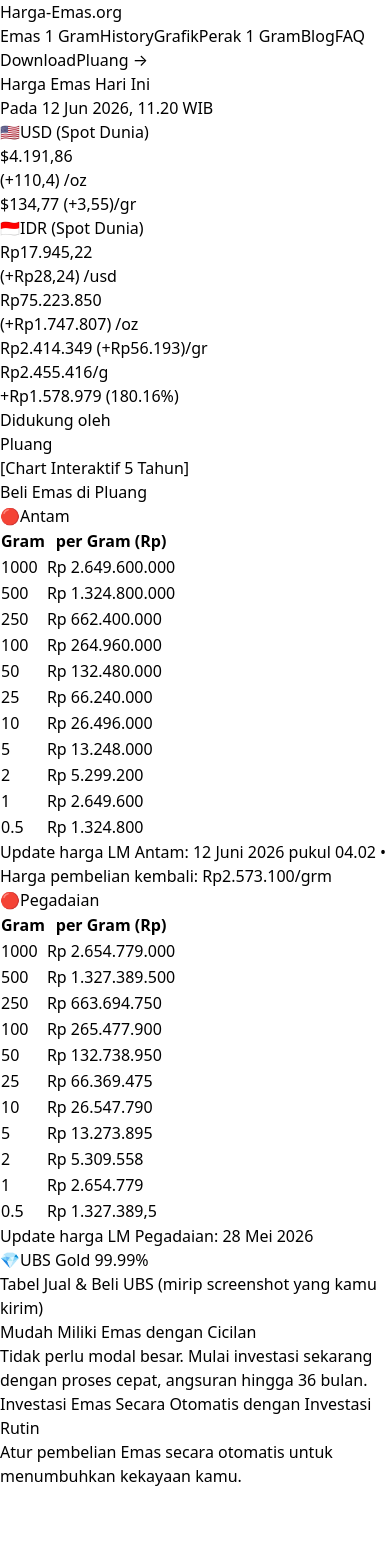
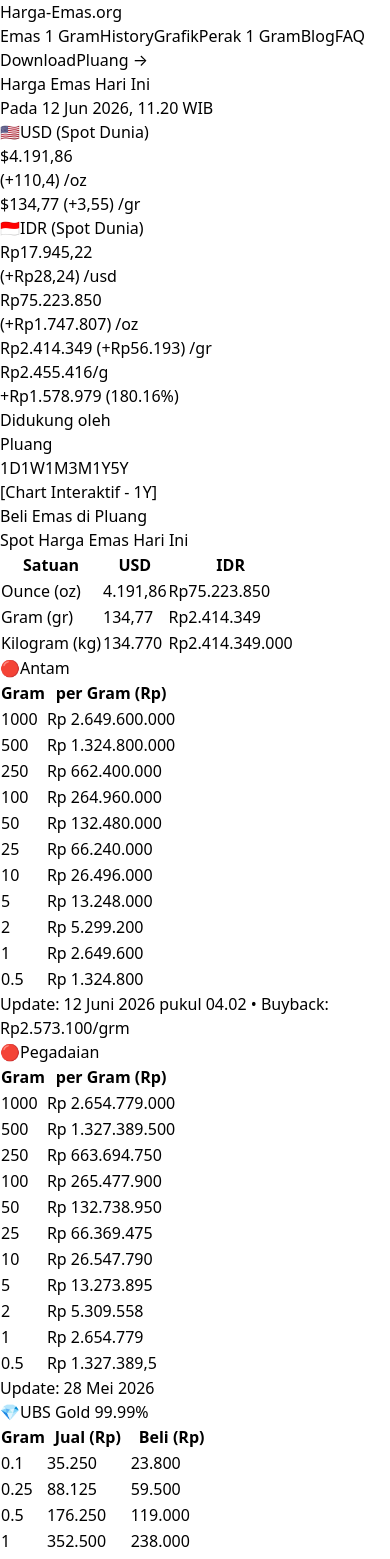
Before and after one commit to syuhadahanif13/harga-emas-modern, a Next.js app: page / in a window 390 px wide. Shown: the top 1559 px of the page. Before the commit the page ends 1488 px from the top, so only its background shows below. Built offline with nearby package versions, Linux system fonts and the light colour scheme.

Commit message:
Major UI improvement: Add interactive chart with time tabs, complete UBS table, full Spot Harga Emas table, better responsive navbar, and closer match to original harga-emas.org design

```diff
--- a/app/page.tsx
+++ b/app/page.tsx
@@ -1,28 +1,30 @@
 'use client';
 
-import React from 'react';
+import React, { useState } from 'react';
 
 export default function HargaEmasClone() {
+  const [timeframe, setTimeframe] = useState<'1D' | '1W' | '1M' | '3M' | '1Y' | '5Y'>('1Y');
+
   return (
     <div className="min-h-screen bg-white text-gray-900 font-sans">
       {/* Navbar */}
-      <nav className="border-b">
+      <nav className="border-b bg-white sticky top-0 z-50">
         <div className="max-w-7xl mx-auto px-6 flex items-center justify-between h-16">
           <div className="flex items-center gap-8">
             <div className="text-2xl font-bold text-[#3b2f1f]">Harga-Emas.org</div>
 
             <div className="hidden md:flex items-center gap-6 text-sm">
-              <a href="#" className="hover:text-amber-600">Emas 1 Gram</a>
-              <a href="#" className="hover:text-amber-600">History</a>
-              <a href="#" className="hover:text-amber-600">Grafik</a>
-              <a href="#" className="hover:text-amber-600">Perak 1 Gram</a>
-              <a href="#" className="hover:text-amber-600">Blog</a>
-              <a href="#" className="hover:text-amber-600">FAQ</a>
+              <a href="#" className="hover:text-amber-600 transition">Emas 1 Gram</a>
+              <a href="#" className="hover:text-amber-600 transition">History</a>
+              <a href="#" className="hover:text-amber-600 transition">Grafik</a>
+              <a href="#" className="hover:text-amber-600 transition">Perak 1 Gram</a>
+              <a href="#" className="hover:text-amber-600 transition">Blog</a>
+              <a href="#" className="hover:text-amber-600 transition">FAQ</a>
             </div>
           </div>
 
           <div className="flex items-center gap-3">
-            <button className="px-5 py-2 text-sm border border-gray-300 rounded-full hover:bg-gray-50">
+            <button className="hidden sm:block px-5 py-2 text-sm border border-gray-300 rounded-full hover:bg-gray-50 transition">
               Download
             </button>
             <a
@@ -43,24 +45,24 @@
           <p className="text-gray-500 mt-1">Pada 12 Jun 2026, 11.20 WIB</p>
         </div>
 
-        {/* USD & IDR Cards + Chart Area */}
+        {/* Main Price Section */}
         <div className="grid grid-cols-1 lg:grid-cols-3 gap-6 mb-10">
           {/* USD Card */}
           <div className="bg-[#fff8e7] border border-[#f4d9b0] rounded-2xl p-6">
             <div className="flex items-center gap-2 mb-2">
               <span>🇺🇸</span>
-              <span className="font-semibold text-lg">USD (Spot Dunia)</span>
+              <span className="font-semibold">USD (Spot Dunia)</span>
             </div>
             <div className="text-5xl font-bold tracking-tight">$4.191,86</div>
-            <div className="text-green-600 mt-1 text-lg">(+110,4) /oz</div>
-            <div className="mt-4 text-2xl">$134,77 <span className="text-base text-green-600">(+3,55)/gr</span></div>
+            <div className="text-green-600 mt-1">(+110,4) /oz</div>
+            <div className="mt-4 text-2xl">$134,77 <span className="text-base text-green-600">(+3,55) /gr</span></div>
           </div>
 
           {/* IDR Card */}
           <div className="bg-[#fff8e7] border border-[#f4d9b0] rounded-2xl p-6">
             <div className="flex items-center gap-2 mb-2">
               <span>🇮🇩</span>
-              <span className="font-semibold text-lg">IDR (Spot Dunia)</span>
+              <span className="font-semibold">IDR (Spot Dunia)</span>
             </div>
             <div className="text-3xl font-bold">Rp17.945,22</div>
             <div className="text-green-600">(+Rp28,24) /usd</div>
@@ -68,36 +70,84 @@
             <div className="mt-3">
               <div className="text-2xl font-bold">Rp75.223.850</div>
               <div className="text-green-600 text-sm">(+Rp1.747.807) /oz</div>
-              <div className="mt-1 text-xl">Rp2.414.349 <span className="text-green-600">(+Rp56.193)/gr</span></div>
+              <div className="mt-1 text-xl">Rp2.414.349 <span className="text-green-600">(+Rp56.193) /gr</span></div>
             </div>
           </div>
 
-          {/* Chart Area */}
+          {/* Chart with Time Tabs */}
           <div className="bg-white border rounded-2xl p-6 flex flex-col">
-            <div className="flex justify-between mb-3">
+            <div className="flex justify-between items-start mb-4">
               <div>
                 <div className="font-semibold text-lg">Rp2.455.416/g</div>
                 <div className="text-green-600 text-sm">+Rp1.578.979 (180.16%)</div>
               </div>
-              <div className="text-xs text-right text-gray-500">Didukung oleh<br />Pluang</div>
+              <div className="text-right text-xs text-gray-500">Didukung oleh<br />Pluang</div>
             </div>
 
-            <div className="flex-1 bg-gray-50 rounded-xl flex items-center justify-center text-gray-400 text-sm mb-4">
-              [Chart Interaktif 5 Tahun]
+            {/* Timeframe Tabs */}
+            <div className="flex gap-1 mb-4 flex-wrap">
+              {(['1D', '1W', '1M', '3M', '1Y', '5Y'] as const).map((tf) => (
+                <button
+                  key={tf}
+                  onClick={() => setTimeframe(tf)}
+                  className={`px-3 py-1 text-xs rounded transition ${timeframe === tf
+                    ? 'bg-amber-500 text-white'
+                    : 'bg-gray-100 hover:bg-gray-200'}`}
+                >
+                  {tf}
+                </button>
+              ))}
             </div>
 
-            <button className="w-full bg-[#2563eb] hover:bg-blue-700 text-white py-3 rounded-xl font-medium text-sm">
+            <div className="flex-1 bg-gray-50 rounded-xl flex items-center justify-center text-gray-400 text-sm mb-4 min-h-[160px]">
+              [Chart Interaktif - {timeframe}]
+            </div>
+
+            <button className="w-full bg-[#2563eb] hover:bg-blue-700 text-white py-3 rounded-xl font-medium text-sm transition">
               Beli Emas di Pluang
             </button>
           </div>
         </div>
 
-        {/* Antam & Pegadaian Side by Side */}
+        {/* Spot Harga Emas Table */}
+        <div className="mb-10">
+          <div className="bg-[#fff8e7] px-4 py-2.5 rounded-t-2xl border border-b-0 border-[#f4d9b0]">
+            <span className="font-semibold">Spot Harga Emas Hari Ini</span>
+          </div>
+          <table className="w-full text-sm border border-[#f4d9b0]">
+            <thead>
+              <tr className="bg-[#fff8e7]">
+                <th className="p-3 text-left">Satuan</th>
+                <th className="p-3 text-right">USD</th>
+                <th className="p-3 text-right">IDR</th>
+              </tr>
+            </thead>
+            <tbody>
+              <tr className="border-t border-[#f4d9b0]">
+                <td className="p-3">Ounce (oz)</td>
+                <td className="p-3 text-right">4.191,86</td>
+                <td className="p-3 text-right">Rp75.223.850</td>
+              </tr>
+              <tr className="border-t border-[#f4d9b0]">
+                <td className="p-3">Gram (gr)</td>
+                <td className="p-3 text-right">134,77</td>
+                <td className="p-3 text-right">Rp2.414.349</td>
+              </tr>
+              <tr className="border-t border-[#f4d9b0]">
+                <td className="p-3">Kilogram (kg)</td>
+                <td className="p-3 text-right">134.770</td>
+                <td className="p-3 text-right">Rp2.414.349.000</td>
+              </tr>
+            </tbody>
+          </table>
+        </div>
+
+        {/* Antam & Pegadaian */}
         <div className="grid grid-cols-1 lg:grid-cols-2 gap-6 mb-10">
-          {/* Antam Table */}
+          {/* Antam */}
           <div>
             <div className="bg-[#fff8e7] px-4 py-2.5 rounded-t-2xl flex items-center gap-2 border border-b-0 border-[#f4d9b0]">
-              <span className="text-lg">🔴</span>
+              <span>🔴</span>
               <span className="font-semibold">Antam</span>
             </div>
             <table className="w-full text-sm border border-[#f4d9b0]">
@@ -116,13 +166,13 @@
                 ))}
               </tbody>
             </table>
-            <p className="text-xs text-gray-500 mt-2">Update harga LM Antam: 12 Juni 2026 pukul 04.02 • Harga pembelian kembali: Rp2.573.100/grm</p>
+            <p className="text-xs text-gray-500 mt-2">Update: 12 Juni 2026 pukul 04.02 • Buyback: Rp2.573.100/grm</p>
           </div>
 
-          {/* Pegadaian Table */}
+          {/* Pegadaian */}
           <div>
             <div className="bg-[#fff8e7] px-4 py-2.5 rounded-t-2xl flex items-center gap-2 border border-b-0 border-[#f4d9b0]">
-              <span className="text-lg">🔴</span>
+              <span>🔴</span>
               <span className="font-semibold">Pegadaian</span>
             </div>
             <table className="w-full text-sm border border-[#f4d9b0]">
@@ -141,19 +191,34 @@
                 ))}
               </tbody>
             </table>
-            <p className="text-xs text-gray-500 mt-2">Update harga LM Pegadaian: 28 Mei 2026</p>
+            <p className="text-xs text-gray-500 mt-2">Update: 28 Mei 2026</p>
           </div>
         </div>
 
-        {/* UBS Gold Section */}
+        {/* UBS Gold */}
         <div className="mb-10">
           <div className="bg-[#fff8e7] px-4 py-2.5 rounded-t-2xl flex items-center gap-2 border border-b-0 border-[#f4d9b0]">
             <span>💎</span>
             <span className="font-semibold">UBS Gold 99.99%</span>
           </div>
-          <div className="border border-[#f4d9b0] rounded-b-2xl p-4">
-            <p className="text-sm text-gray-600">Tabel Jual & Beli UBS (mirip screenshot yang kamu kirim)</p>
-          </div>
+          <table className="w-full text-sm border border-[#f4d9b0]">
+            <thead>
+              <tr className="bg-[#fff8e7]">
+                <th className="p-3 text-left font-normal">Gram</th>
+                <th className="p-3 text-right font-normal">Jual (Rp)</th>
+                <th className="p-3 text-right font-normal">Beli (Rp)</th>
+              </tr>
+            </thead>
+            <tbody>
+              {[0.1, 0.25, 0.5, 1, 2, 3, 4, 5, 10, 25, 50, 100].map((g, index) => (
+                <tr key={index} className="border-t border-[#f4d9b0]">
+                  <td className="p-3">{g}</td>
+                  <td className="p-3 text-right">{(352500 * g).toLocaleString('id-ID')}</td>
+                  <td className="p-3 text-right">{(238000 * g).toLocaleString('id-ID')}</td>
+                </tr>
+              ))}
+            </tbody>
+          </table>
         </div>
 
         {/* Pluang Promo */}
```
